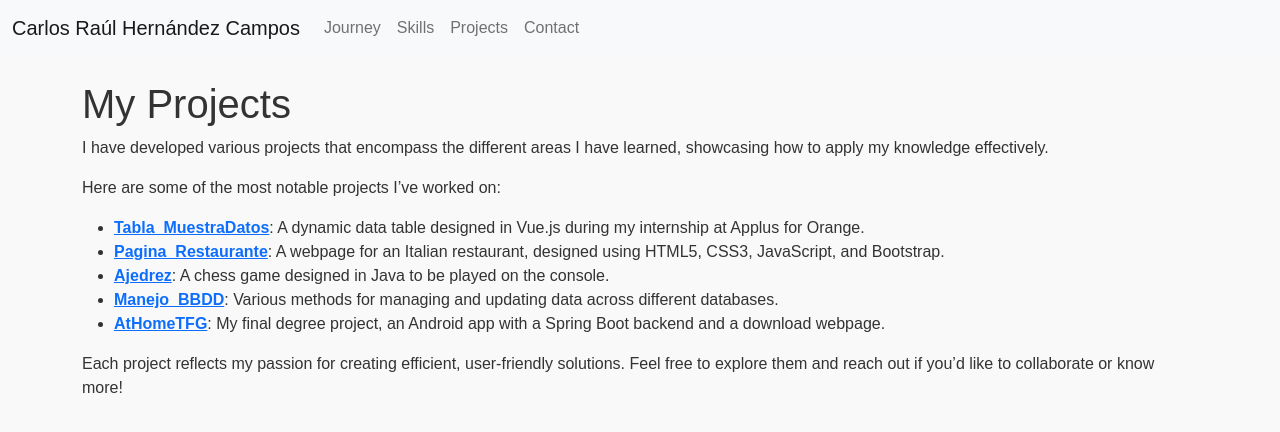
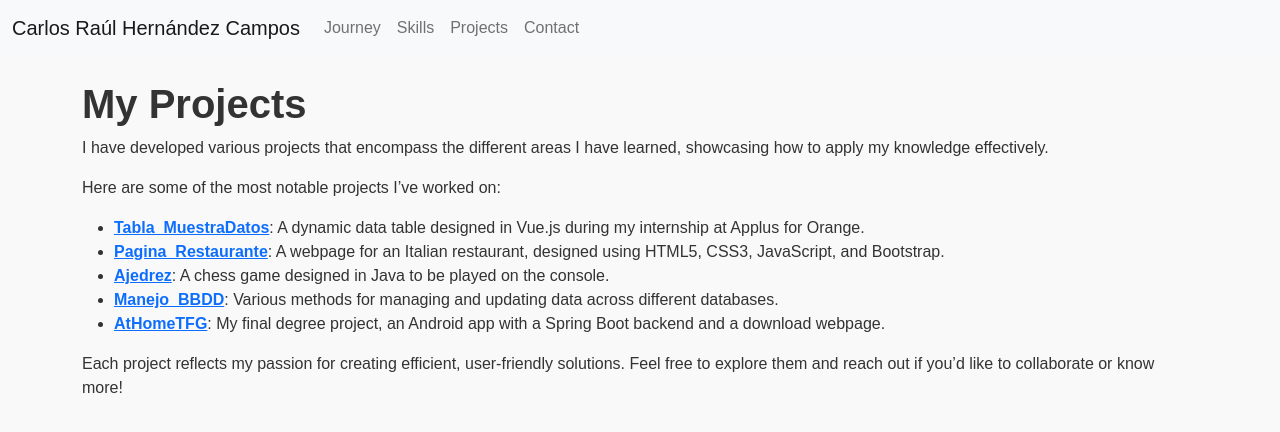
Before and after one commit to CarlosHernandezCR/CarlosHernandezCR.github.io, a Jekyll site: the page built from _pages/projects.md, in a window 1280 px wide. Shown: the top 432 px of the page. Built offline with Jekyll 4.4.1, drawn with Linux system fonts in a browser that asks for light colours.

Commit message:
Update style.css

```diff
--- a/assets/css/style.css
+++ b/assets/css/style.css
@@ -40,3 +40,24 @@ body {
 .container {
   animation: fadeIn 1s ease-in-out;
 }
+.card {
+  border-radius: 10px;
+}
+
+.card-title {
+  font-size: 1.2rem;
+  color: #007bff;
+}
+
+.card ul {
+  padding-left: 1.5rem;
+}
+
+.card ul li {
+  margin-bottom: 0.5rem;
+}
+
+.container h1 {
+  color: #333;
+  font-weight: 700;
+}
```
